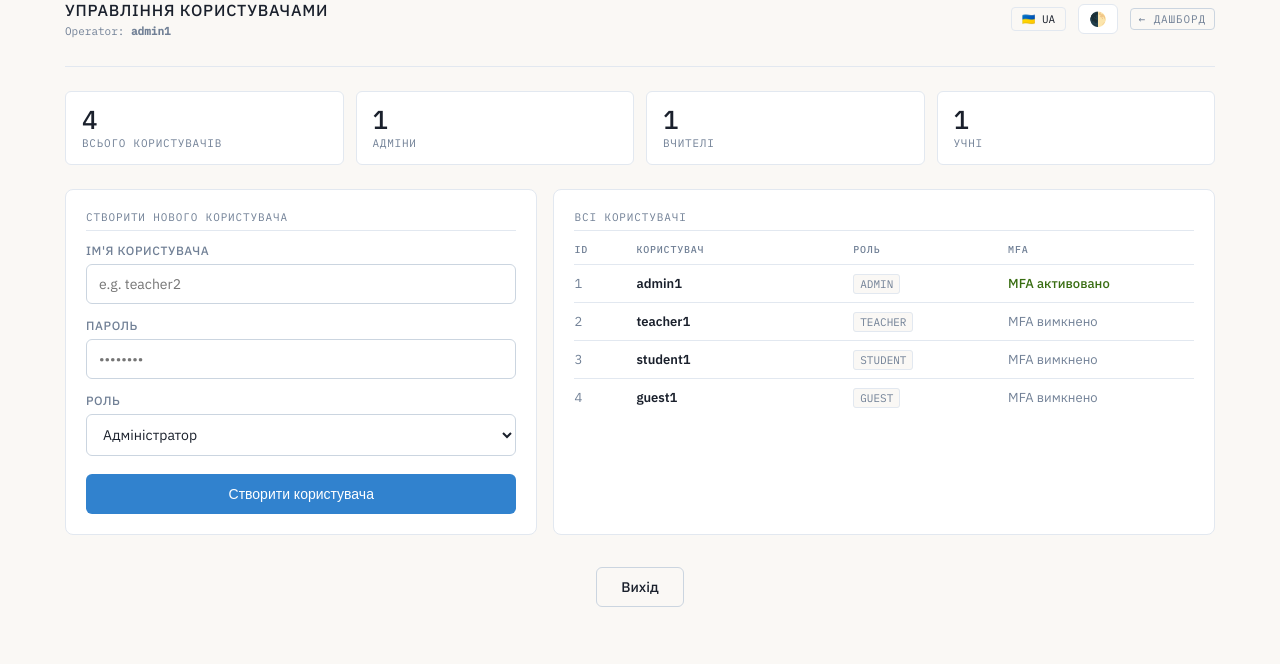
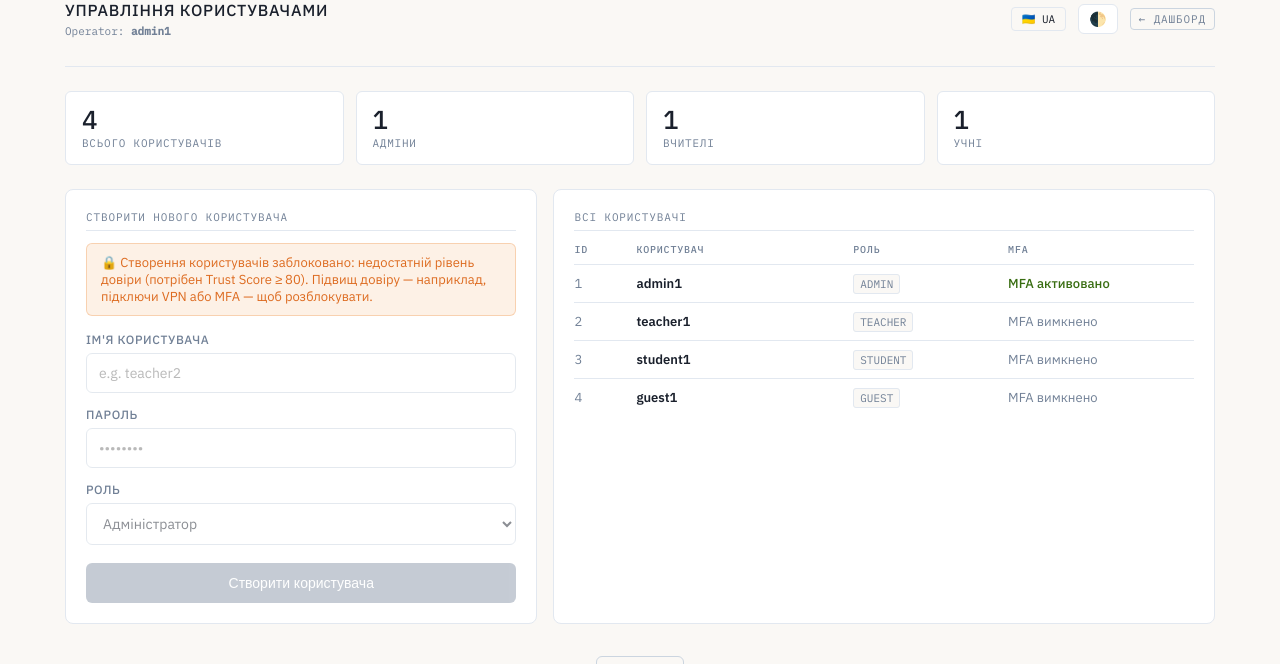
Before and after one commit to kettycollins/ZTAC, a Flask app: page /admin/users in a window 1280 px wide. Shown: the top 664 px of the page. Run offline with Flask 3, Linux system fonts and the light colour scheme; a user stored in the database is signed in; data comes from the database, SQL or seed files in the repository.

Commit message:
оновлена політика доступу

```diff
--- a/app.py
+++ b/app.py
@@ -330,11 +330,25 @@ def admin_users():
     if "user" not in session or session.get("role") != "admin":
         return redirect(url_for("login"))
 
+    device = detect_device_from_cert(request)
+    vpn_status = "yes" if detect_vpn_from_ip(request) else "no"
+    session["device"] = device
+    session["vpn"] = vpn_status
+
+    status, score, trust_level, reason, permissions = evaluate_access(
+        session.get("role"),
+        device,
+        session.get("network"),
+        vpn_status,
+        session.get("mfa_verified", False),
+    )
+
     user_data = {"username": session.get("user"), "role": session.get("role")}
     return render_template(
         "admin_users.html",
         user=user_data,
         all_users=get_all_users(),
+        sys_config_permission=permissions.get("sys_config", "DENY"),
     )
 
 
--- a/templates/admin_users.html
+++ b/templates/admin_users.html
@@ -220,6 +220,31 @@
         .mfa-no {
             color: var(--text-muted);
         }
+
+        /* --- ДЕАКТИВОВАНИЙ СТАН ФОРМИ (sys_config != FULL) --- */
+        .zt-input:disabled,
+        .zt-select:disabled {
+            opacity: 0.5;
+            cursor: not-allowed;
+            background: var(--bg-card);
+        }
+
+        .zt-btn:disabled {
+            opacity: 0.4;
+            cursor: not-allowed;
+            background: var(--text-muted);
+            border-color: var(--text-muted);
+        }
+
+        .zt-btn:disabled:hover {
+            background: var(--text-muted);
+        }
+
+        .form-msg.locked {
+            background: var(--color-limited-bg);
+            color: var(--color-limited);
+            border: 1px solid rgba(237, 137, 54, 0.3);
+        }
     </style>
 </head>
 
@@ -279,21 +304,27 @@
                 {% if success %}
                 <div class="form-msg success">{{ success }}</div>
                 {% endif %}
+                {% if sys_config_permission != "FULL" %}
+                <div class="form-msg locked">{{ t.admin_users_locked_notice }}</div>
+                {% endif %}
 
                 <form action="{{ url_for('admin_users_create') }}" method="POST">
                     <div class="zt-field" style="margin-bottom: 14px;">
                         <label class="zt-label">{{ t.admin_users_lbl_username }}</label>
-                        <input type="text" name="new_username" class="zt-input" placeholder="e.g. teacher2" required>
+                        <input type="text" name="new_username" class="zt-input" placeholder="e.g. teacher2" required {%
+                            if sys_config_permission !="FULL" %}disabled{% endif %}>
                     </div>
 
                     <div class="zt-field" style="margin-bottom: 14px;">
                         <label class="zt-label">{{ t.admin_users_lbl_password }}</label>
-                        <input type="password" name="new_password" class="zt-input" placeholder="••••••••" required>
+                        <input type="password" name="new_password" class="zt-input" placeholder="••••••••" required {%
+                            if sys_config_permission !="FULL" %}disabled{% endif %}>
                     </div>
 
                     <div class="zt-field" style="margin-bottom: 18px;">
                         <label class="zt-label">{{ t.admin_users_lbl_role }}</label>
-                        <select name="new_role" class="zt-select">
+                        <select name="new_role" class="zt-select" {% if sys_config_permission !="FULL" %}disabled{%
+                            endif %}>
                             <option value="admin">{{ t.admin_users_opt_role_admin }}</option>
                             <option value="teacher">{{ t.admin_users_opt_role_teacher }}</option>
                             <option value="student">{{ t.admin_users_opt_role_student }}</option>
@@ -301,7 +332,9 @@
                         </select>
                     </div>
 
-                    <button type="submit" class="zt-btn">{{ t.admin_users_btn_create }}</button>
+                    <button type="submit" class="zt-btn" {% if sys_config_permission !="FULL" %}disabled{% endif %}>
+                        {{ t.admin_users_btn_create }}
+                    </button>
                 </form>
             </div>
 
--- a/translations.py
+++ b/translations.py
@@ -255,6 +255,8 @@ TRANSLATIONS = {
         "admin_users_error_invalid": "Заповни всі поля коректно",
         "admin_users_error_duplicate": "Користувач з таким іменем вже існує",
         "admin_users_success": "Користувача успішно створено",
+        "admin_users_locked_notice": "🔒 Створення користувачів заблоковано: недостатній рівень довіри (потрібен Trust Score ≥ 80). Підвищ довіру — наприклад, підключи VPN або MFA — щоб розблокувати.",
+        "admin_users_error_low_trust": "Недостатній рівень довіри для створення користувачів.",
         # =====================================================================
         # СИСТЕМА ДИНАМІЧНИХ ВЕРДИКТІВ ДЛЯ БЛОКУ "uk"
         # =====================================================================
@@ -528,6 +530,8 @@ TRANSLATIONS = {
         "admin_users_error_invalid": "Please fill in all fields correctly",
         "admin_users_error_duplicate": "A user with this username already exists",
         "admin_users_success": "User created successfully",
+        "admin_users_locked_notice": "🔒 User creation is locked: insufficient trust level (Trust Score ≥ 80 required). Raise your trust — e.g. enable VPN or MFA — to unlock.",
+        "admin_users_error_low_trust": "Insufficient trust level to create users.",
         # =====================================================================
         # DYNAMIC VERDICTS POLICY ENGINE TRANSLATIONS FOR "en"
         # =====================================================================
```
